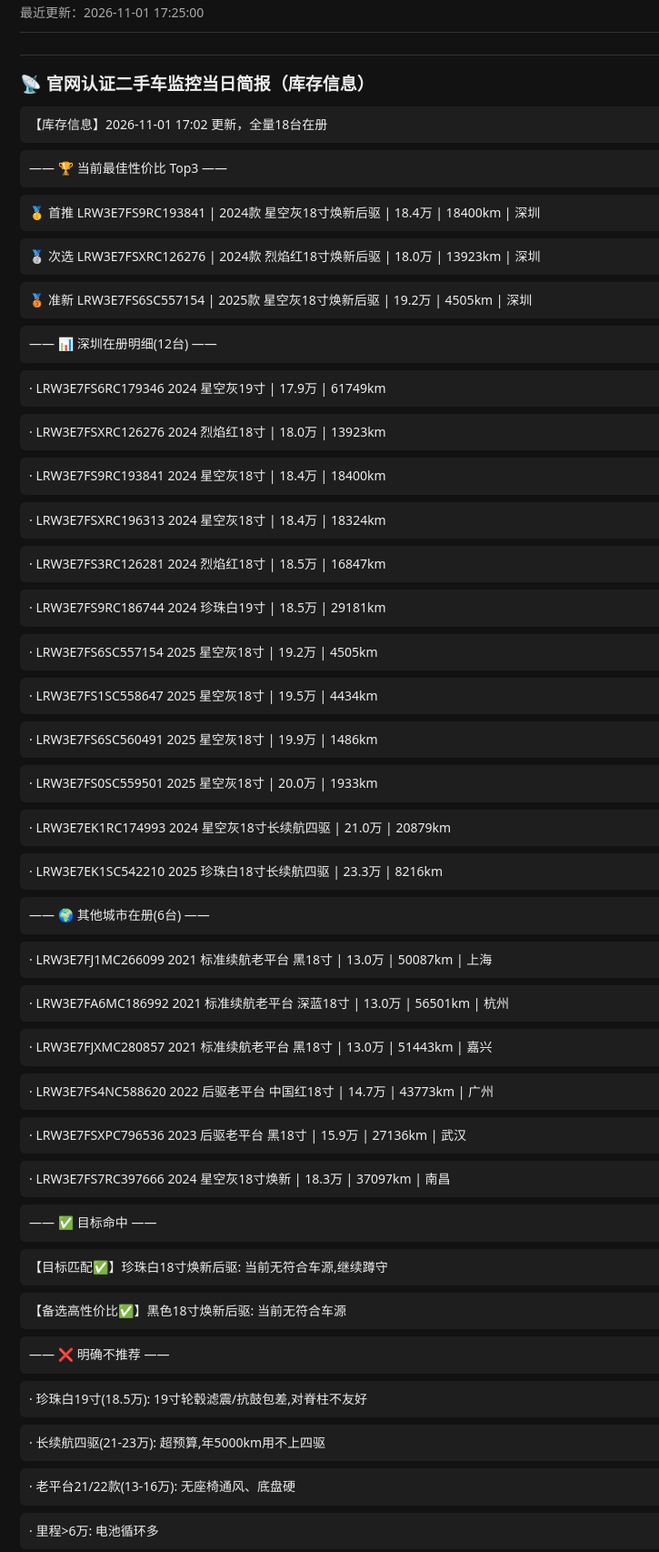
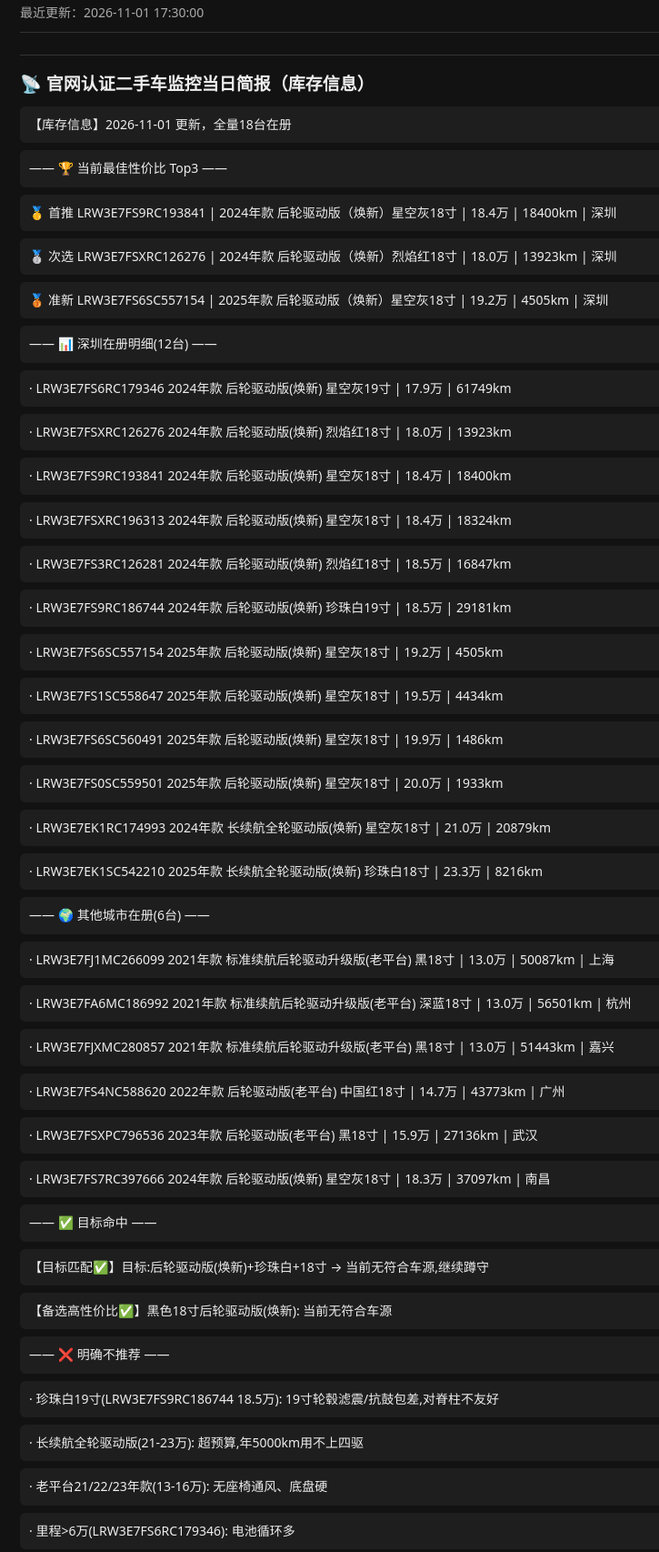
Before and after one commit to LZQ-98/tesla-m3-used-monitor, a plain HTML site: page index.html in a window 1280 px wide. Shown: the part 51-1757 px from the top of the page at 91% size, without its empty margins (234-959 px from the left). Drawn offline with Linux system fonts and the light colour scheme.

Commit message:
auto: update 2026-11-01 17:30:00

```diff
--- a/index.html
+++ b/index.html
@@ -118,45 +118,45 @@
 <body>
     <div class="header">
         <h1>🏁 Model3 特斯拉认证二手车 性价比看板</h1>
-        <div class="update-time">最近更新：2026-11-01 17:25:00</div>
+        <div class="update-time">最近更新：2026-11-01 17:30:00</div>
     </div>
 
     <!-- 库存/监控简报区 置顶 -->
     <div class="monitor-area">
         <h2>📡 官网认证二手车监控当日简报（库存信息）</h2>
-        <div class="log-item">【库存信息】2026-11-01 17:02 更新，全量18台在册</div>
+        <div class="log-item">【库存信息】2026-11-01 更新，全量18台在册</div>
 <div class="log-item">—— 🏆 当前最佳性价比 Top3 ——</div>
-<div class="log-item">🥇 首推 LRW3E7FS9RC193841 | 2024款 星空灰18寸焕新后驱 | 18.4万 | 18400km | 深圳</div>
-<div class="log-item">🥈 次选 LRW3E7FSXRC126276 | 2024款 烈焰红18寸焕新后驱 | 18.0万 | 13923km | 深圳</div>
-<div class="log-item">🥉 准新 LRW3E7FS6SC557154 | 2025款 星空灰18寸焕新后驱 | 19.2万 | 4505km | 深圳</div>
+<div class="log-item">🥇 首推 LRW3E7FS9RC193841 | 2024年款 后轮驱动版（焕新）星空灰18寸 | 18.4万 | 18400km | 深圳</div>
+<div class="log-item">🥈 次选 LRW3E7FSXRC126276 | 2024年款 后轮驱动版（焕新）烈焰红18寸 | 18.0万 | 13923km | 深圳</div>
+<div class="log-item">🥉 准新 LRW3E7FS6SC557154 | 2025年款 后轮驱动版（焕新）星空灰18寸 | 19.2万 | 4505km | 深圳</div>
 <div class="log-item">—— 📊 深圳在册明细(12台) ——</div>
-<div class="log-item">· LRW3E7FS6RC179346 2024 星空灰19寸 | 17.9万 | 61749km</div>
-<div class="log-item">· LRW3E7FSXRC126276 2024 烈焰红18寸 | 18.0万 | 13923km</div>
-<div class="log-item">· LRW3E7FS9RC193841 2024 星空灰18寸 | 18.4万 | 18400km</div>
-<div class="log-item">· LRW3E7FSXRC196313 2024 星空灰18寸 | 18.4万 | 18324km</div>
-<div class="log-item">· LRW3E7FS3RC126281 2024 烈焰红18寸 | 18.5万 | 16847km</div>
-<div class="log-item">· LRW3E7FS9RC186744 2024 珍珠白19寸 | 18.5万 | 29181km</div>
-<div class="log-item">· LRW3E7FS6SC557154 2025 星空灰18寸 | 19.2万 | 4505km</div>
-<div class="log-item">· LRW3E7FS1SC558647 2025 星空灰18寸 | 19.5万 | 4434km</div>
-<div class="log-item">· LRW3E7FS6SC560491 2025 星空灰18寸 | 19.9万 | 1486km</div>
-<div class="log-item">· LRW3E7FS0SC559501 2025 星空灰18寸 | 20.0万 | 1933km</div>
-<div class="log-item">· LRW3E7EK1RC174993 2024 星空灰18寸长续航四驱 | 21.0万 | 20879km</div>
-<div class="log-item">· LRW3E7EK1SC542210 2025 珍珠白18寸长续航四驱 | 23.3万 | 8216km</div>
+<div class="log-item">· LRW3E7FS6RC179346 2024年款 后轮驱动版(焕新) 星空灰19寸 | 17.9万 | 61749km</div>
+<div class="log-item">· LRW3E7FSXRC126276 2024年款 后轮驱动版(焕新) 烈焰红18寸 | 18.0万 | 13923km</div>
+<div class="log-item">· LRW3E7FS9RC193841 2024年款 后轮驱动版(焕新) 星空灰18寸 | 18.4万 | 18400km</div>
+<div class="log-item">· LRW3E7FSXRC196313 2024年款 后轮驱动版(焕新) 星空灰18寸 | 18.4万 | 18324km</div>
+<div class="log-item">· LRW3E7FS3RC126281 2024年款 后轮驱动版(焕新) 烈焰红18寸 | 18.5万 | 16847km</div>
+<div class="log-item">· LRW3E7FS9RC186744 2024年款 后轮驱动版(焕新) 珍珠白19寸 | 18.5万 | 29181km</div>
+<div class="log-item">· LRW3E7FS6SC557154 2025年款 后轮驱动版(焕新) 星空灰18寸 | 19.2万 | 4505km</div>
+<div class="log-item">· LRW3E7FS1SC558647 2025年款 后轮驱动版(焕新) 星空灰18寸 | 19.5万 | 4434km</div>
+<div class="log-item">· LRW3E7FS6SC560491 2025年款 后轮驱动版(焕新) 星空灰18寸 | 19.9万 | 1486km</div>
+<div class="log-item">· LRW3E7FS0SC559501 2025年款 后轮驱动版(焕新) 星空灰18寸 | 20.0万 | 1933km</div>
+<div class="log-item">· LRW3E7EK1RC174993 2024年款 长续航全轮驱动版(焕新) 星空灰18寸 | 21.0万 | 20879km</div>
+<div class="log-item">· LRW3E7EK1SC542210 2025年款 长续航全轮驱动版(焕新) 珍珠白18寸 | 23.3万 | 8216km</div>
 <div class="log-item">—— 🌍 其他城市在册(6台) ——</div>
-<div class="log-item">· LRW3E7FJ1MC266099 2021 标准续航老平台 黑18寸 | 13.0万 | 50087km | 上海</div>
-<div class="log-item">· LRW3E7FA6MC186992 2021 标准续航老平台 深蓝18寸 | 13.0万 | 56501km | 杭州</div>
-<div class="log-item">· LRW3E7FJXMC280857 2021 标准续航老平台 黑18寸 | 13.0万 | 51443km | 嘉兴</div>
-<div class="log-item">· LRW3E7FS4NC588620 2022 后驱老平台 中国红18寸 | 14.7万 | 43773km | 广州</div>
-<div class="log-item">· LRW3E7FSXPC796536 2023 后驱老平台 黑18寸 | 15.9万 | 27136km | 武汉</div>
-<div class="log-item">· LRW3E7FS7RC397666 2024 星空灰18寸焕新 | 18.3万 | 37097km | 南昌</div>
+<div class="log-item">· LRW3E7FJ1MC266099 2021年款 标准续航后轮驱动升级版(老平台) 黑18寸 | 13.0万 | 50087km | 上海</div>
+<div class="log-item">· LRW3E7FA6MC186992 2021年款 标准续航后轮驱动升级版(老平台) 深蓝18寸 | 13.0万 | 56501km | 杭州</div>
+<div class="log-item">· LRW3E7FJXMC280857 2021年款 标准续航后轮驱动升级版(老平台) 黑18寸 | 13.0万 | 51443km | 嘉兴</div>
+<div class="log-item">· LRW3E7FS4NC588620 2022年款 后轮驱动版(老平台) 中国红18寸 | 14.7万 | 43773km | 广州</div>
+<div class="log-item">· LRW3E7FSXPC796536 2023年款 后轮驱动版(老平台) 黑18寸 | 15.9万 | 27136km | 武汉</div>
+<div class="log-item">· LRW3E7FS7RC397666 2024年款 后轮驱动版(焕新) 星空灰18寸 | 18.3万 | 37097km | 南昌</div>
 <div class="log-item">—— ✅ 目标命中 ——</div>
-<div class="log-item">【目标匹配✅】珍珠白18寸焕新后驱: 当前无符合车源,继续蹲守</div>
-<div class="log-item">【备选高性价比✅】黑色18寸焕新后驱: 当前无符合车源</div>
+<div class="log-item">【目标匹配✅】目标:后轮驱动版(焕新)+珍珠白+18寸 → 当前无符合车源,继续蹲守</div>
+<div class="log-item">【备选高性价比✅】黑色18寸后轮驱动版(焕新): 当前无符合车源</div>
 <div class="log-item">—— ❌ 明确不推荐 ——</div>
-<div class="log-item">· 珍珠白19寸(18.5万): 19寸轮毂滤震/抗鼓包差,对脊柱不友好</div>
-<div class="log-item">· 长续航四驱(21-23万): 超预算,年5000km用不上四驱</div>
-<div class="log-item">· 老平台21/22款(13-16万): 无座椅通风、底盘硬</div>
-<div class="log-item">· 里程>6万: 电池循环多</div>
+<div class="log-item">· 珍珠白19寸(LRW3E7FS9RC186744 18.5万): 19寸轮毂滤震/抗鼓包差,对脊柱不友好</div>
+<div class="log-item">· 长续航全轮驱动版(21-23万): 超预算,年5000km用不上四驱</div>
+<div class="log-item">· 老平台21/22/23年款(13-16万): 无座椅通风、底盘硬</div>
+<div class="log-item">· 里程>6万(LRW3E7FS6RC179346): 电池循环多</div>
 
     </div>
 
```
